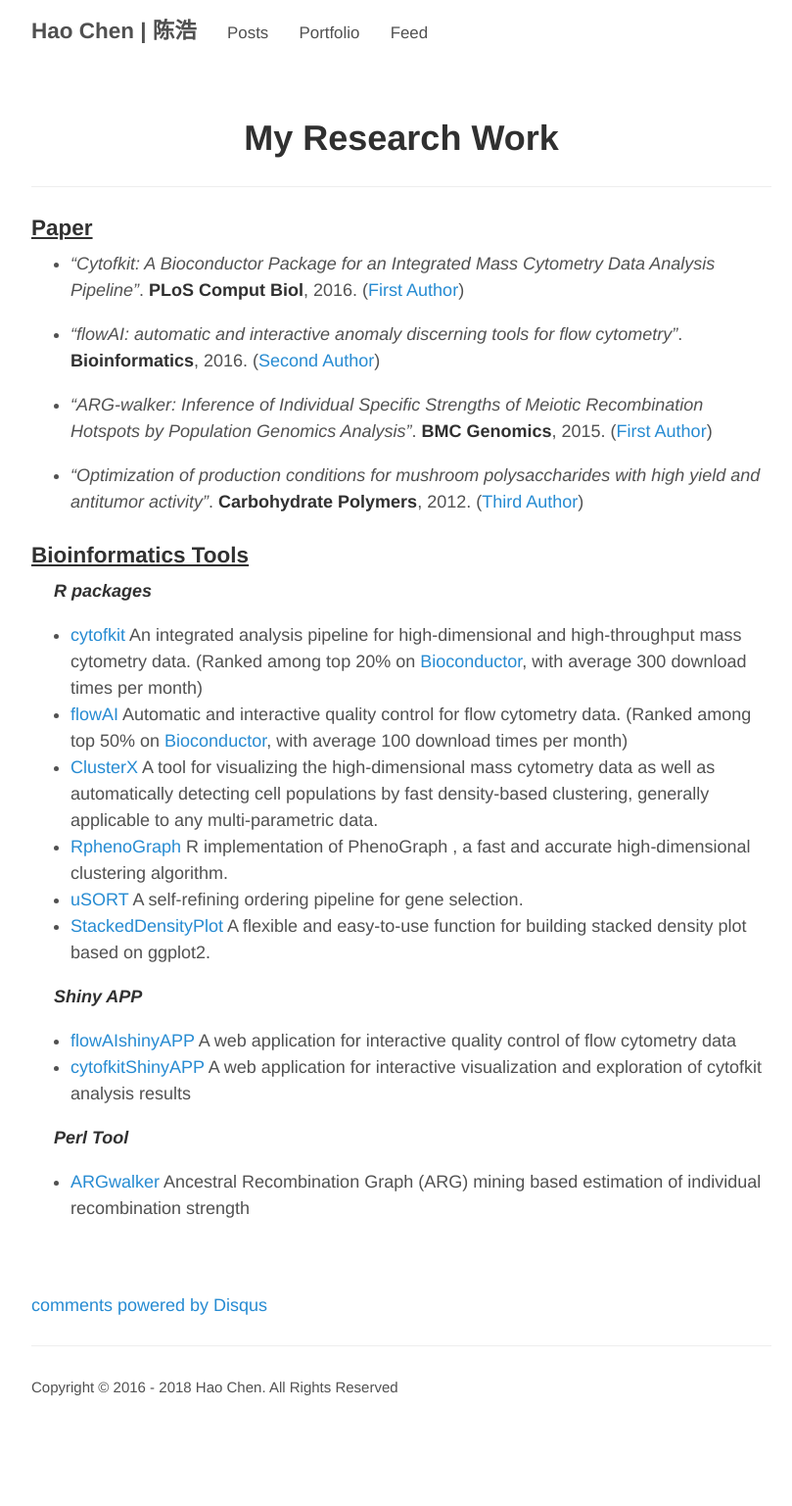
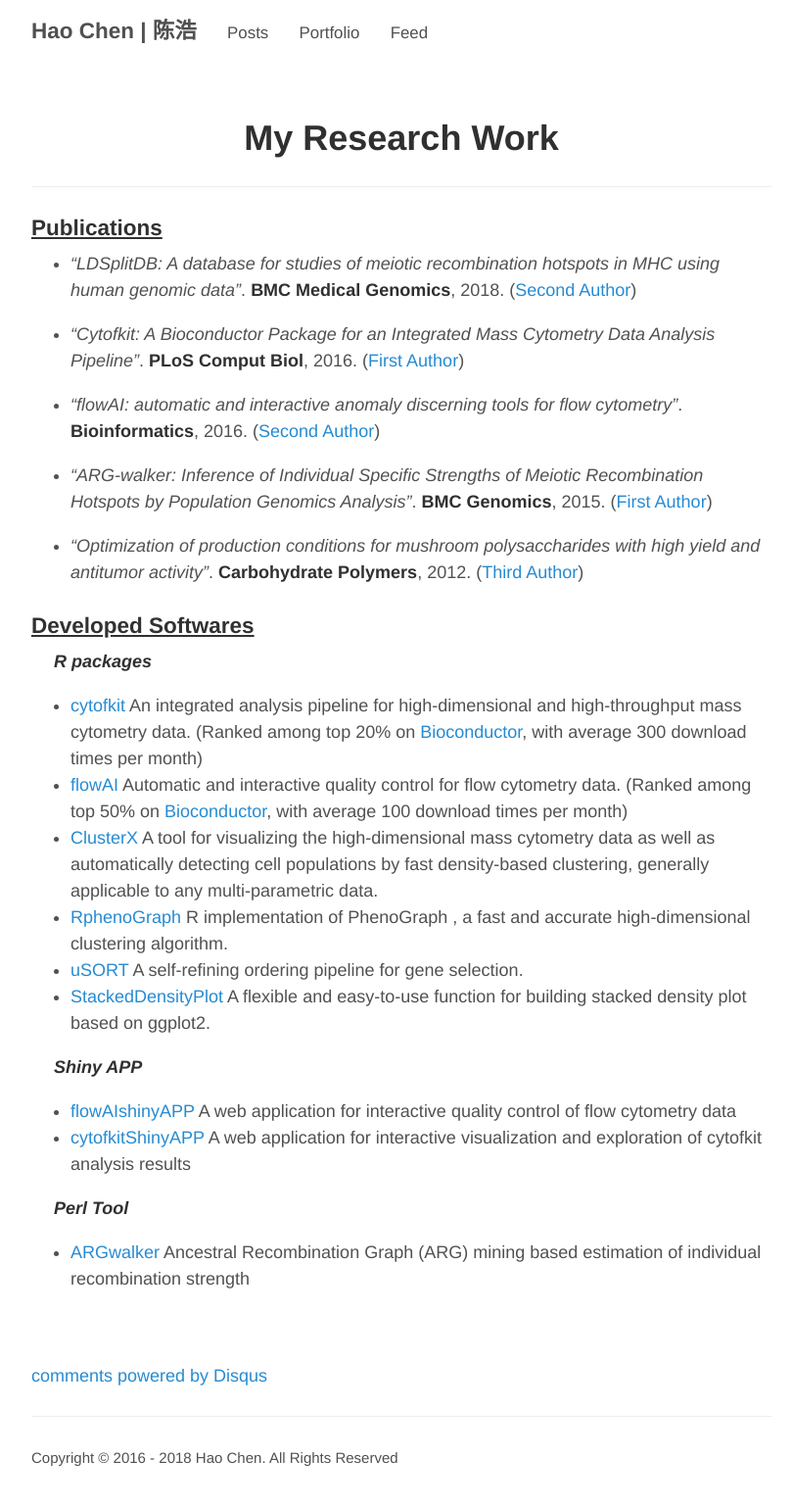
Before and after one commit to haoeric/haoeric.github.io, a Jekyll site: the page built from _posts/Portfolio/2016-07-21-my-research_work.md, in a window 1280 px wide. Shown: the whole page at 98% size, without its empty margins (230-1039 px from the left). Built offline with Jekyll 4.4.1, drawn with Linux system fonts in a browser that asks for light colours; comment, search, counter and statistics services are not loaded; before the commit the page ends 1465 px from its top, so only the background shows below that.

Commit message:
update research post

```diff
--- a/_posts/Portfolio/2016-07-21-my-research_work.md
+++ b/_posts/Portfolio/2016-07-21-my-research_work.md
@@ -6,7 +6,9 @@ categories: [Portfolio]
 tags: [research]
 ---
 
-### <u>Paper</u>
+### <u>Publications</u>
+
+- *"LDSplitDB: A database for studies of meiotic recombination hotspots in MHC using human genomic data"*. **BMC Medical Genomics**, 2018. ([Second Author](https://bmcmedgenomics.biomedcentral.com/articles/10.1186/s12920-018-0351-0))
 
 - *"Cytofkit: A Bioconductor Package for an Integrated Mass Cytometry Data Analysis Pipeline"*. **PLoS Comput Biol**, 2016. ([First Author](http://journals.plos.org/ploscompbiol/article?id=info:doi/10.1371/journal.pcbi.1005112))
 
@@ -17,7 +19,7 @@ tags: [research]
 - *"Optimization of production conditions for mushroom polysaccharides with high yield and antitumor activity"*. **Carbohydrate Polymers**, 2012. ([Third Author](https://www.researchgate.net/publication/256975016_Optimization_of_production_conditions_for_mushroom_polysaccharides_with_high_yield_and_antitumor_activity))
 
 
-### <u>Bioinformatics Tools</u>
+### <u>Developed Softwares</u>
 
 &emsp; ***R packages***
 
```
